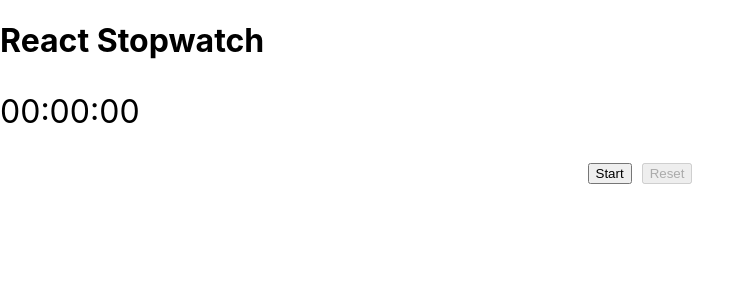
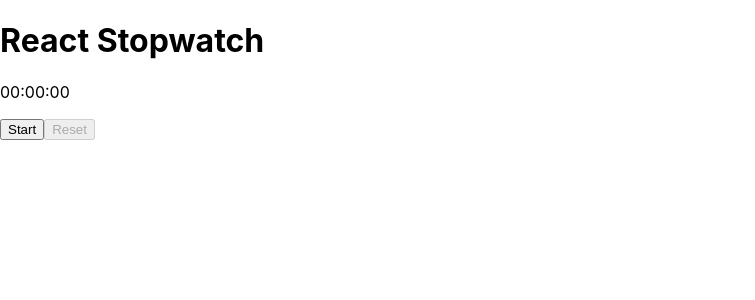
Before and after one commit to iamneo-production/cabebdfaddddddbbedcfcdbadffbabbf, a React (Create React App) app in the folder reactapp/: page / in a window 1280 px wide. Shown: the top 300 px of the page, without its empty margins (0-755 px from the left). Built offline with nearby package versions, Linux system fonts and the light colour scheme.

Commit message:
Backup Commit

```diff
--- a/reactapp/src/App.js
+++ b/reactapp/src/App.js
@@ -1,5 +1,5 @@
 import Stopwatch from './components/Stopwatch/Stopwatch';
-import './components/Stopwatch/Stopwatch.css'
+// import './components/Stopwatch/Stopwatch.css'
 
 function App() {
   return (
--- a/reactapp/src/components/Stopwatch/Stopwatch.css
+++ /dev/null
@@ -1,10 +0,0 @@
-.button_con{
-    display:flex;
-    justify-content:center;
-    gap:10px;
-
-}
-
-.timefont{
-    font-size:xx-large;
-}
```
